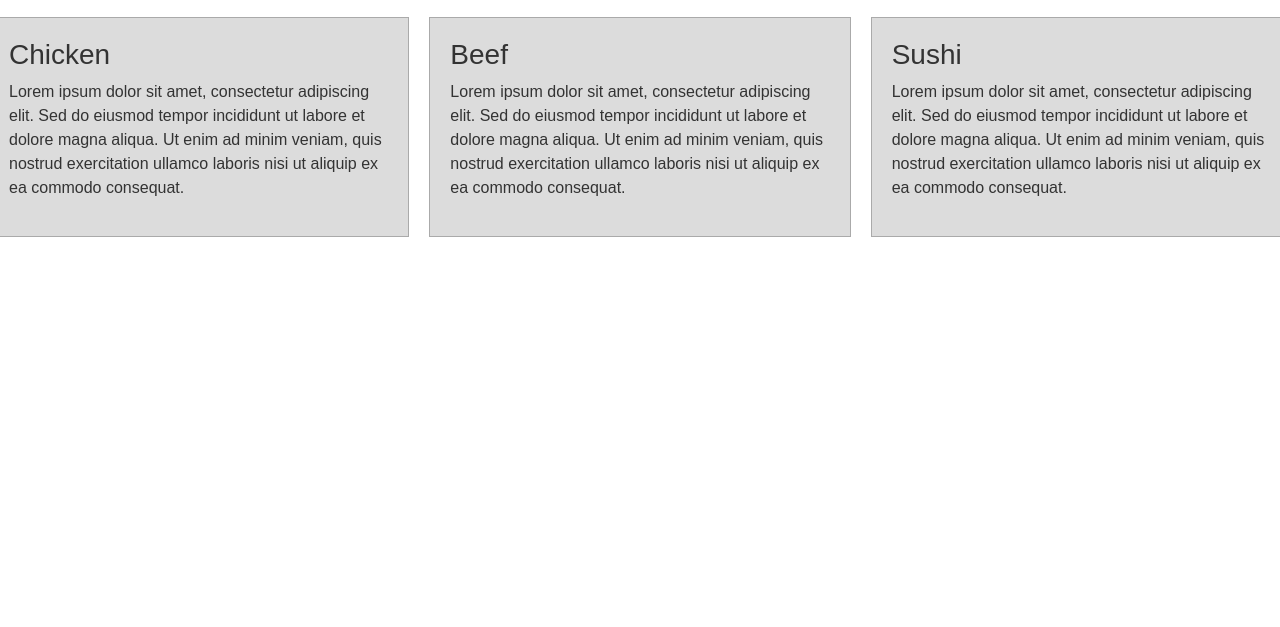
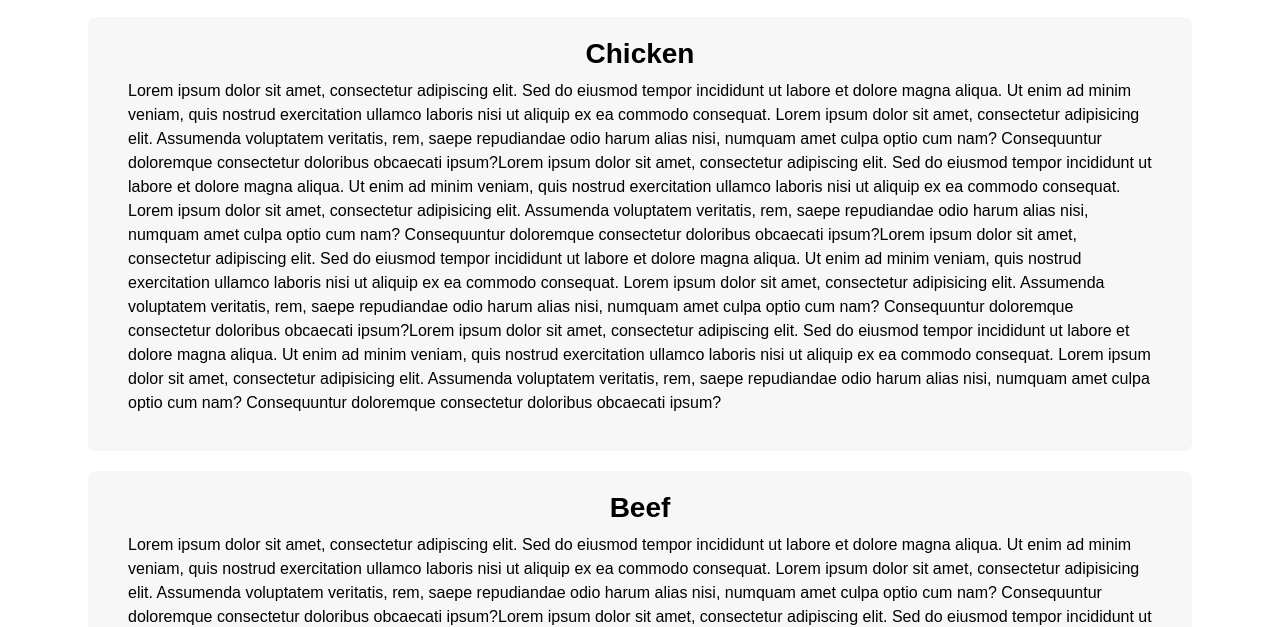
Before and after one commit to pariiyankh/Coursera, a plain HTML site: page module3-solution/index.html in a window 1280 px wide. Shown: the part 173-800 px from the top of the page. Drawn offline with Linux system fonts and the light colour scheme.

Commit message:
assignment 3

```diff
--- a/module3-solution/index.html
+++ b/module3-solution/index.html
@@ -1,11 +1,11 @@
 <!DOCTYPE html>
 <html lang="en">
   <head>
-    <meta charset="UTF-8">
-    <meta name="viewport" content="width=device-width, initial-scale=1.0">
+    <meta charset="UTF-8" />
+    <meta name="viewport" content="width=device-width, initial-scale=1.0" />
     <title>Food, LLC Menu</title>
-    <link rel="stylesheet" href="assets/bootstrap/css/bootstrap.min.css">
-    <link rel="stylesheet" href="assets/css/styles.min.css">
+    <link rel="stylesheet" href="assets/bootstrap/css/bootstrap.min.css" />
+    <link rel="stylesheet" href="css/styles.min.css" />
   </head>
   <body>
     <!-- Navbar -->
@@ -13,12 +13,18 @@
       <nav class="navbar navbar-expand-md py-3">
         <div class="container">
           <a class="navbar-brand" href="#">Food, LLC</a>
-              <button class="navbar-toggler visible-xs" data-bs-toggle="collapse" data-bs-target="#navcol-2">
+          <button
+            class="navbar-toggler visible-xs"
+            data-bs-toggle="collapse"
+            data-bs-target="#navcol-2"
+          >
             <span class="navbar-toggler-icon"></span>
           </button>
           <div class="collapse navbar-collapse" id="navcol-2">
             <ul class="navbar-nav ms-auto">
-                      <li class="nav-item"><a class="nav-link active" href="#">Chicken</a></li>
+              <li class="nav-item">
+                <a class="nav-link active" href="#">Chicken</a>
+              </li>
               <li class="nav-item"><a class="nav-link" href="#">Beef</a></li>
               <li class="nav-item"><a class="nav-link" href="#">Sushi</a></li>
             </ul>
@@ -26,30 +32,120 @@
         </div>
       </nav>
     </header>
+
     <div class="container-fluid menu-section">
       <h1 class="text-center">Our Menu</h1>
       <div class="row">
-        <!-- Chicken Section (full-width on xs, half-width on sm, third-width on md) -->
-        <div class="col-xs-12 col-sm-6 col-md-4 menu-item">
+        <!-- Chicken Section (full-width, stacked layout) -->
+        <div class="col-xs-12 menu-item">
           <h3>Chicken</h3>
-            <p>Lorem ipsum dolor sit amet, consectetur adipiscing elit. Sed do eiusmod tempor incididunt ut labore et dolore magna aliqua. Ut enim ad minim veniam, quis nostrud exercitation ullamco laboris nisi ut aliquip ex ea commodo consequat.</p>
+          <p>
+            Lorem ipsum dolor sit amet, consectetur adipiscing elit. Sed do
+            eiusmod tempor incididunt ut labore et dolore magna aliqua. Ut enim
+            ad minim veniam, quis nostrud exercitation ullamco laboris nisi ut
+            aliquip ex ea commodo consequat. Lorem ipsum dolor sit amet,
+            consectetur adipisicing elit. Assumenda voluptatem veritatis, rem,
+            saepe repudiandae odio harum alias nisi, numquam amet culpa optio
+            cum nam? Consequuntur doloremque consectetur doloribus obcaecati
+            ipsum?Lorem ipsum dolor sit amet, consectetur adipiscing elit. Sed do
+            eiusmod tempor incididunt ut labore et dolore magna aliqua. Ut enim
+            ad minim veniam, quis nostrud exercitation ullamco laboris nisi ut
+            aliquip ex ea commodo consequat. Lorem ipsum dolor sit amet,
+            consectetur adipisicing elit. Assumenda voluptatem veritatis, rem,
+            saepe repudiandae odio harum alias nisi, numquam amet culpa optio
+            cum nam? Consequuntur doloremque consectetur doloribus obcaecati
+            ipsum?Lorem ipsum dolor sit amet, consectetur adipiscing elit. Sed do
+            eiusmod tempor incididunt ut labore et dolore magna aliqua. Ut enim
+            ad minim veniam, quis nostrud exercitation ullamco laboris nisi ut
+            aliquip ex ea commodo consequat. Lorem ipsum dolor sit amet,
+            consectetur adipisicing elit. Assumenda voluptatem veritatis, rem,
+            saepe repudiandae odio harum alias nisi, numquam amet culpa optio
+            cum nam? Consequuntur doloremque consectetur doloribus obcaecati
+            ipsum?Lorem ipsum dolor sit amet, consectetur adipiscing elit. Sed do
+            eiusmod tempor incididunt ut labore et dolore magna aliqua. Ut enim
+            ad minim veniam, quis nostrud exercitation ullamco laboris nisi ut
+            aliquip ex ea commodo consequat. Lorem ipsum dolor sit amet,
+            consectetur adipisicing elit. Assumenda voluptatem veritatis, rem,
+            saepe repudiandae odio harum alias nisi, numquam amet culpa optio
+            cum nam? Consequuntur doloremque consectetur doloribus obcaecati
+            ipsum?
+          </p>
         </div>
 
-        <!-- Beef Section (full-width on xs, half-width on sm, third-width on md) -->
-        <div class="col-xs-12 col-sm-6 col-md-4 menu-item">
+        <!-- Beef Section (full-width, stacked layout) -->
+        <div class="col-xs-12 menu-item">
           <h3>Beef</h3>
-            <p>Lorem ipsum dolor sit amet, consectetur adipiscing elit. Sed do eiusmod tempor incididunt ut labore et dolore magna aliqua. Ut enim ad minim veniam, quis nostrud exercitation ullamco laboris nisi ut aliquip ex ea commodo consequat.</p>
+          <p>
+            Lorem ipsum dolor sit amet, consectetur adipiscing elit. Sed do
+            eiusmod tempor incididunt ut labore et dolore magna aliqua. Ut enim
+            ad minim veniam, quis nostrud exercitation ullamco laboris nisi ut
+            aliquip ex ea commodo consequat. Lorem ipsum dolor sit amet,
+            consectetur adipisicing elit. Assumenda voluptatem veritatis, rem,
+            saepe repudiandae odio harum alias nisi, numquam amet culpa optio
+            cum nam? Consequuntur doloremque consectetur doloribus obcaecati
+            ipsum?Lorem ipsum dolor sit amet, consectetur adipiscing elit. Sed do
+            eiusmod tempor incididunt ut labore et dolore magna aliqua. Ut enim
+            ad minim veniam, quis nostrud exercitation ullamco laboris nisi ut
+            aliquip ex ea commodo consequat. Lorem ipsum dolor sit amet,
+            consectetur adipisicing elit. Assumenda voluptatem veritatis, rem,
+            saepe repudiandae odio harum alias nisi, numquam amet culpa optio
+            cum nam? Consequuntur doloremque consectetur doloribus obcaecati
+            ipsum?Lorem ipsum dolor sit amet, consectetur adipiscing elit. Sed do
+            eiusmod tempor incididunt ut labore et dolore magna aliqua. Ut enim
+            ad minim veniam, quis nostrud exercitation ullamco laboris nisi ut
+            aliquip ex ea commodo consequat. Lorem ipsum dolor sit amet,
+            consectetur adipisicing elit. Assumenda voluptatem veritatis, rem,
+            saepe repudiandae odio harum alias nisi, numquam amet culpa optio
+            cum nam? Consequuntur doloremque consectetur doloribus obcaecati
+            ipsum?Lorem ipsum dolor sit amet, consectetur adipiscing elit. Sed do
+            eiusmod tempor incididunt ut labore et dolore magna aliqua. Ut enim
+            ad minim veniam, quis nostrud exercitation ullamco laboris nisi ut
+            aliquip ex ea commodo consequat. Lorem ipsum dolor sit amet,
+            consectetur adipisicing elit. Assumenda voluptatem veritatis, rem,
+            saepe repudiandae odio harum alias nisi, numquam amet culpa optio
+            cum nam? Consequuntur doloremque consectetur doloribus obcaecati
+            ipsum?
+          </p>
         </div>
 
-        <!-- Sushi Section (full-width on xs and sm, third-width on md) -->
-        <div class="col-xs-12 col-sm-12 col-md-4 menu-item">
+        <!-- Sushi Section (full-width, stacked layout) -->
+        <div class="col-xs-12 menu-item">
           <h3>Sushi</h3>
-            <p>Lorem ipsum dolor sit amet, consectetur adipiscing elit. Sed do eiusmod tempor incididunt ut labore et dolore magna aliqua. Ut enim ad minim veniam, quis nostrud exercitation ullamco laboris nisi ut aliquip ex ea commodo consequat.</p>
+          <p>
+            Lorem ipsum dolor sit amet, consectetur adipiscing elit. Sed do
+            eiusmod tempor incididunt ut labore et dolore magna aliqua. Ut enim
+            ad minim veniam, quis nostrud exercitation ullamco laboris nisi ut
+            aliquip ex ea commodo consequat. Lorem ipsum dolor sit amet,
+            consectetur adipisicing elit. Assumenda voluptatem veritatis, rem,
+            saepe repudiandae odio harum alias nisi, numquam amet culpa optio
+            cum nam? Consequuntur doloremque consectetur doloribus obcaecati
+            ipsum?Lorem ipsum dolor sit amet, consectetur adipiscing elit. Sed do
+            eiusmod tempor incididunt ut labore et dolore magna aliqua. Ut enim
+            ad minim veniam, quis nostrud exercitation ullamco laboris nisi ut
+            aliquip ex ea commodo consequat. Lorem ipsum dolor sit amet,
+            consectetur adipisicing elit. Assumenda voluptatem veritatis, rem,
+            saepe repudiandae odio harum alias nisi, numquam amet culpa optio
+            cum nam? Consequuntur doloremque consectetur doloribus obcaecati
+            ipsum?Lorem ipsum dolor sit amet, consectetur adipiscing elit. Sed do
+            eiusmod tempor incididunt ut labore et dolore magna aliqua. Ut enim
+            ad minim veniam, quis nostrud exercitation ullamco laboris nisi ut
+            aliquip ex ea commodo consequat. Lorem ipsum dolor sit amet,
+            consectetur adipisicing elit. Assumenda voluptatem veritatis, rem,
+            saepe repudiandae odio harum alias nisi, numquam amet culpa optio
+            cum nam? Consequuntur doloremque consectetur doloribus obcaecati
+            ipsum?Lorem ipsum dolor sit amet, consectetur adipiscing elit. Sed do
+            eiusmod tempor incididunt ut labore et dolore magna aliqua. Ut enim
+            ad minim veniam, quis nostrud exercitation ullamco laboris nisi ut
+            aliquip ex ea commodo consequat. Lorem ipsum dolor sit amet,
+            consectetur adipisicing elit. Assumenda voluptatem veritatis, rem,
+            saepe repudiandae odio harum alias nisi, numquam amet culpa optio
+            cum nam? Consequuntur doloremque consectetur doloribus obcaecati
+            ipsum?
+          </p>
         </div>
       </div>
     </div>
 
-
     <script src="assets/bootstrap/js/bootstrap.min.js"></script>
   </body>
 </html>
```
Also changed, not shown: module3-solution/assets/css/styles.min.css (deleted), module3-solution/css/styles.min.css (added). Lines whose indentation alone changed are shown as unchanged.
